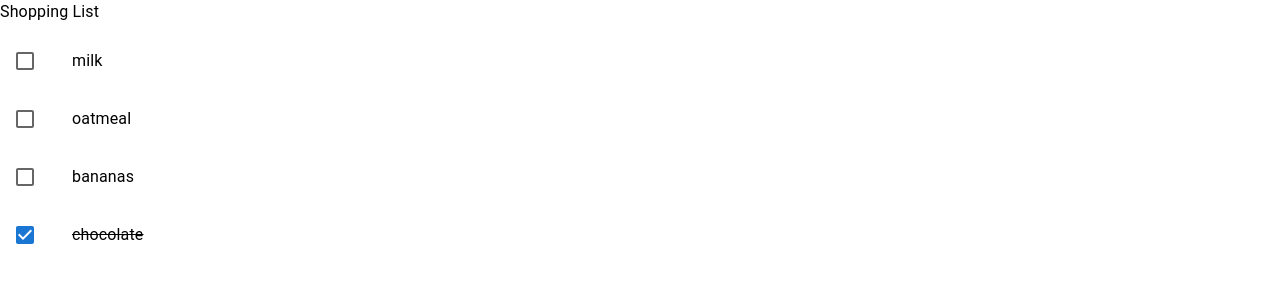
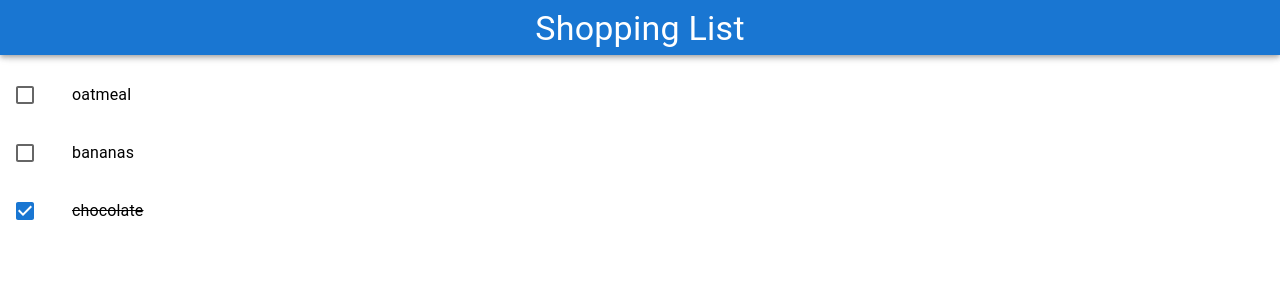
Before and after one commit to iva585/capstone-project, a React (Vite) app: page /shopping-list in a window 1280 px wide. Shown: the top 300 px of the page. Built offline with nearby package versions, Linux system fonts and the light colour scheme.

Commit message:
feature: add header component

```diff
--- a/src/app/pages/ShoppingList/ShoppingList.tsx
+++ b/src/app/pages/ShoppingList/ShoppingList.tsx
@@ -1,8 +1,9 @@
-import { List, Typography } from '@mui/material';
+import { List, Typography, AppBar } from '@mui/material';
 import React from 'react';
 import { useSelector } from 'react-redux';
 import ShoppingListItem from '../../components/ShoppingListItem';
 import type { RootState } from '../../store';
+import './index.css';
 
 export default (): JSX.Element => {
   const shoppingListItems = useSelector(
@@ -11,7 +12,17 @@ export default (): JSX.Element => {
 
   return (
     <>
-      <Typography>Shopping List</Typography>
+      <AppBar className="header">
+        <Typography
+          variant="h4"
+          sx={{
+            textAlign: 'center',
+            mt: 1,
+          }}
+        >
+          Shopping List
+        </Typography>
+      </AppBar>
       <List>
         {[...shoppingListItems]
           .sort((a, b) => (a.checked ? 1 : 0) - (b.checked ? 1 : 0))
--- /dev/null
+++ b/src/app/pages/ShoppingList/index.css
@@ -0,0 +1,4 @@
+.header {
+  height: 55px;
+  margin-bottom: 20px;
+}
```
